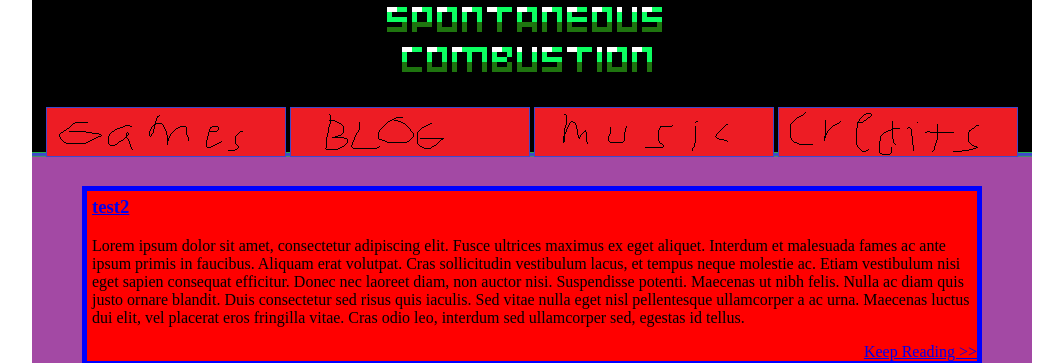
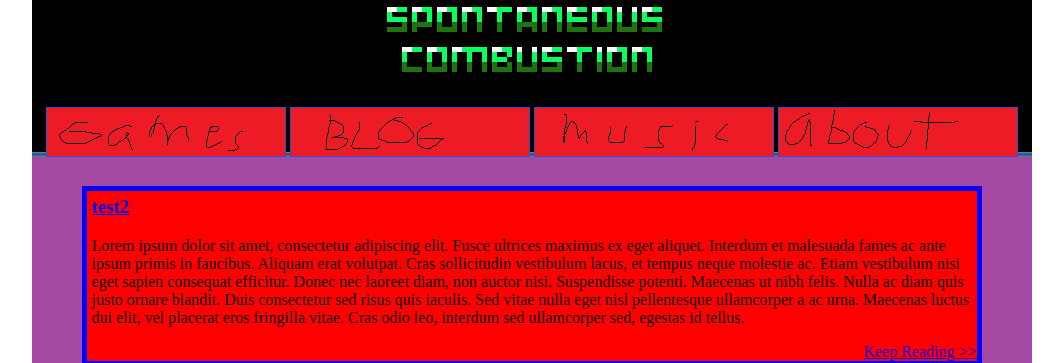
Before and after one commit to TeamSpontaneousCombustion/TeamSpontaneousCombustion.github.io, a Jekyll site: the page built from index.md, in a window 1280 px wide. Shown: the part 158-521 px from the top of the page, without its empty margins (108-1171 px from the left). Built offline with Jekyll 4.4.1, drawn with Linux system fonts in a browser that asks for light colours.

Commit message:
added about template

```diff
--- a/_includes/navbar.html
+++ b/_includes/navbar.html
@@ -2,5 +2,5 @@
 	<a href="{{site.url}}/games" style="background-image: url('{{site.url}}/assets/games.png')"> </a>
 	<a href="{{site.url}}/blog" style="background-image: url('{{site.url}}/assets/blog.png')"> </a>
 	<a href="{{site.url}}/music" style="background-image: url('{{site.url}}/assets/music.png')"> </a>
-	<a href="{{site.url}}/credits" style="background-image: url('{{site.url}}/assets/credits.png')"> </a>
+	<a href="{{site.url}}/about" style="background-image: url('{{site.url}}/assets/about.png')"> </a>
 </div>
```
Also changed, not shown: assets/about.png (added), assets/credits.png (deleted), 1 other file.
